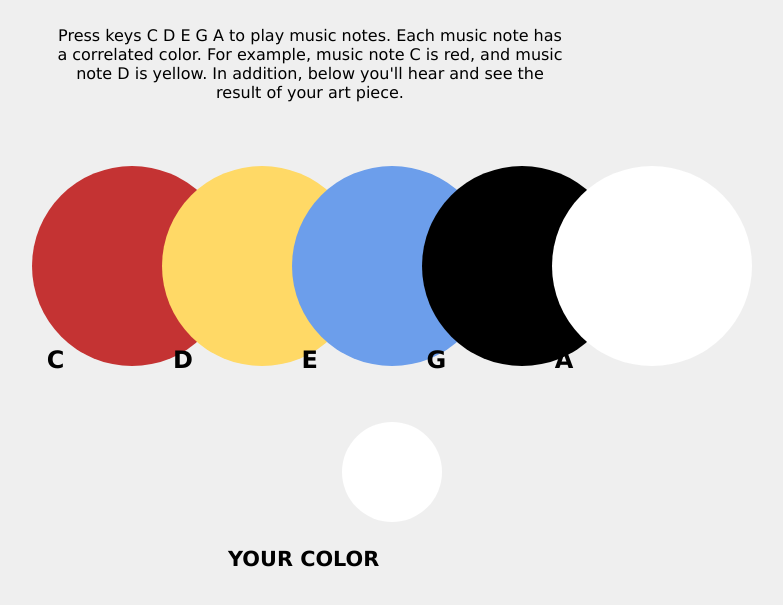
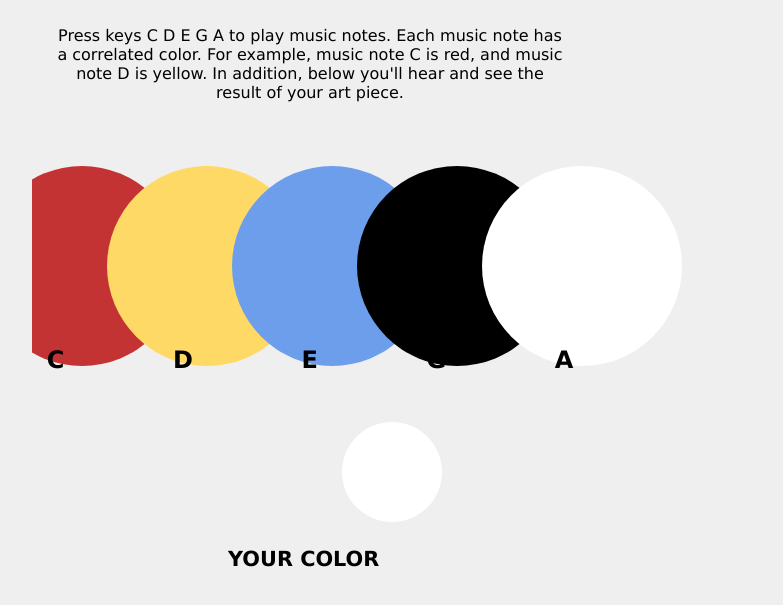
Before and after one commit to tlee07/palette, a plain HTML site: page index.html in a window 1280 px wide. Shown: the part 156-761 px from the top of the page, without its empty margins (330-1113 px from the left). Drawn offline with Linux system fonts and the light colour scheme.

Commit message:
Update index.html

```diff
--- a/index.html
+++ b/index.html
@@ -58,11 +58,11 @@ h3{
 
 
 <svg style="text-align:center;" width="800" height="200">
-  <circle cx="100" cy="100" r="100" fill="rgb(196,51,51)" value="PLAY" onclick="playC()"/>
-  <circle cx="230" cy="100" r="100" fill="rgb(255,217,102)" value="PLAY" onclick="playD()"/>
-  <circle cx="360" cy="100" r="100" fill="#6C9EEB" value="PLAY" onclick="playE()"/>
-  <circle cx="490" cy="100" r="100" fill="#000000" value="PLAY" onclick="playG()"/>
-  <circle cx="620" cy="100" r="100" fill="#FFFFFF" value="PLAY" onclick="playA()"/>
+  <circle cx="50" cy="100" r="100" fill="rgb(196,51,51)" value="PLAY" onclick="playC()"/>
+  <circle cx="175" cy="100" r="100" fill="rgb(255,217,102)" value="PLAY" onclick="playD()"/>
+  <circle cx="300" cy="100" r="100" fill="#6C9EEB" value="PLAY" onclick="playE()"/>
+  <circle cx="425" cy="100" r="100" fill="#000000" value="PLAY" onclick="playG()"/>
+  <circle cx="550" cy="100" r="100" fill="#FFFFFF" value="PLAY" onclick="playA()"/>
 </svg>
 
 
```
